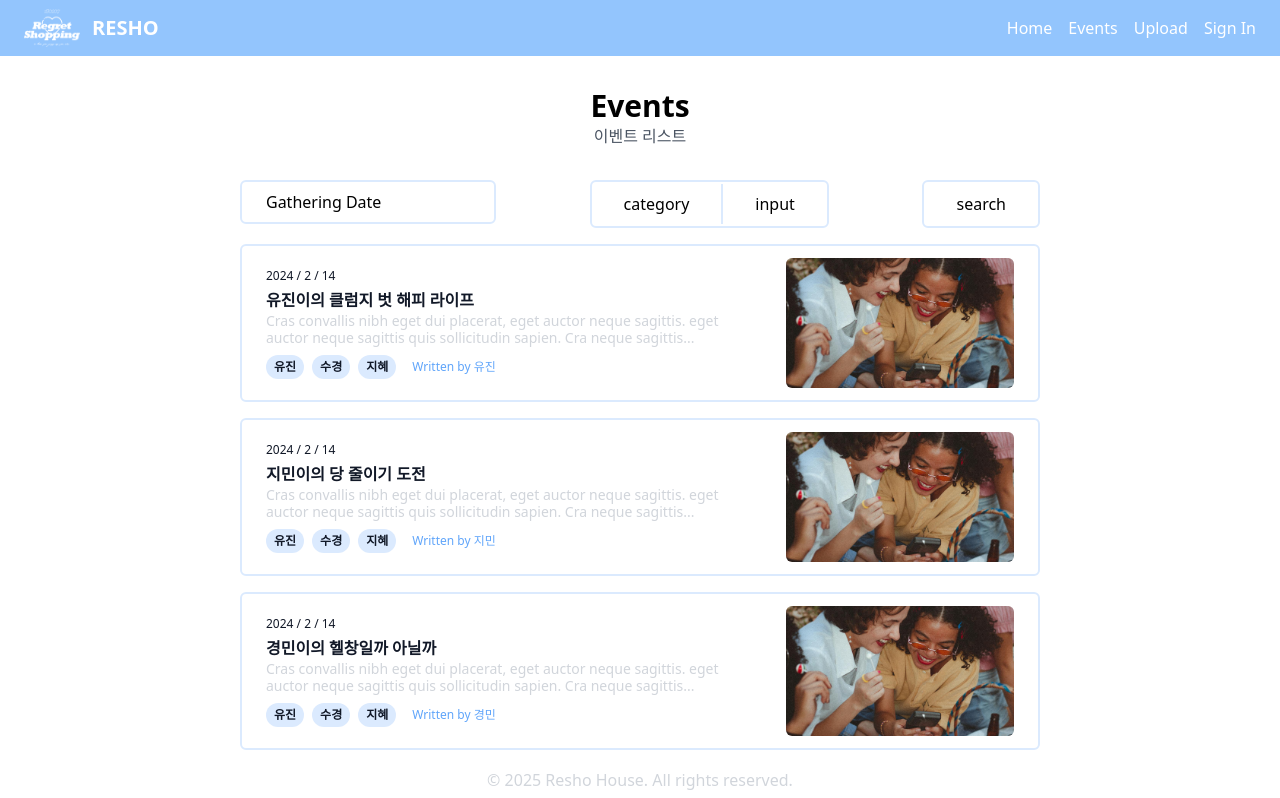
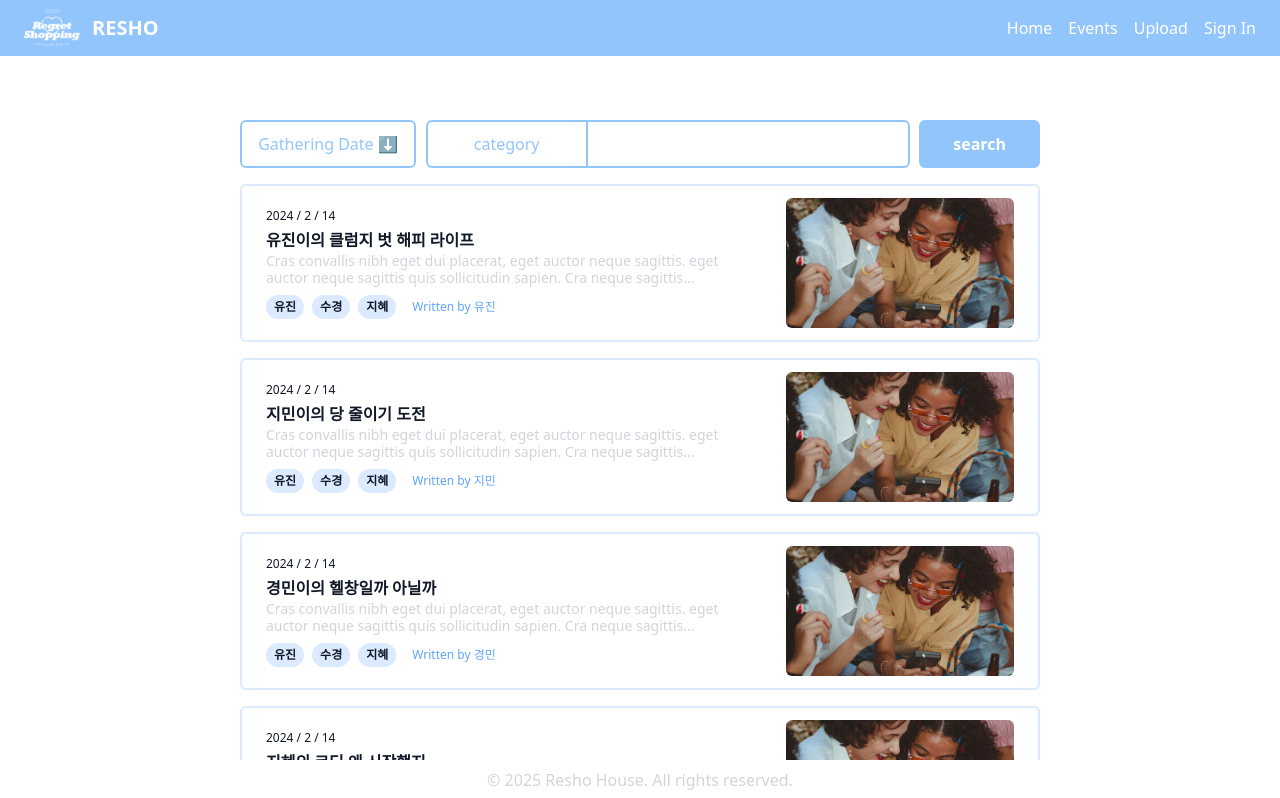
Before and after one commit to jihyelisa/resho_house_front, a React (Vite) app: page /events in a window 1280 px wide. Shown: the top 798 px of the page. Built offline with nearby package versions, Linux system fonts and the light colour scheme.

Commit message:
feat: Sorting and searching UI

```diff
--- a/src/components/Navbar.tsx
+++ b/src/components/Navbar.tsx
@@ -3,7 +3,7 @@ import logo from "../assets/resho_logo.png";
 
 const Navbar = () => {
   return (
-    <nav className="w-full bg-blue-300 h-14 px-6 text-white flex justify-between items-center sticky top-0">
+    <nav className="w-full bg-blue-300 h-14 px-6 text-white flex justify-between items-center sticky top-0 z-50">
       <Link
         to="/"
         className="text-white flex gap-3 justify-center items-center"
--- a/src/pages/EventList.tsx
+++ b/src/pages/EventList.tsx
@@ -23,10 +23,15 @@ const EventList = () => {
     "/images/photo_sample_3.jpeg",
   ];
 
-  const sortingOptions = ["Gathering Date", "Written Date"];
+  const sortingOptions = [
+    "Gathering Date ⬇️",
+    "Gathering Date ⬆️",
+    "Written Date ⬇️",
+    "Written Date ⬆️",
+  ];
 
   const [seletedSorting, setSelectedSorting] =
-    useState<string>("Gathering Date");
+    useState<string>("Gathering Date ⬇️");
   const [isSortingOpen, setIsSortingOpen] = useState<boolean>(false);
 
   const handleSortingOpen = () => {
@@ -40,24 +45,24 @@ const EventList = () => {
   return (
     <div className="text-center flex-grow flex flex-col items-center">
       <span className="top-14 w-full py-8 bg-white">
-        <h2 className="text-3xl font-bold">Events</h2>
-        <p className="text-gray-600">이벤트 리스트</p>
+        {/* <h2 className="text-3xl font-bold">Events</h2>
+        <p className="text-gray-600">이벤트 리스트</p> */}
       </span>
       {/* <div className="flex flex-col flex-grow gap-3 w-full"> */}
       <div className="flex justify-between w-4/5 mb-4">
-        <div className="relative w-64">
+        <div className="relative w-[11rem] h-[3rem]">
           <p
-            className="w-full flex items-center py-2 px-6 rounded-md border-2 border-blue-100 bg-white cursor-pointer"
+            className="text-blue-300 font-md w-[11rem] h-[3rem] flex items-center py-2 px-2 rounded-md border-2 border-blue-300 bg-white cursor-pointer justify-center"
             onClick={() => handleSortingOpen()}
           >
             {seletedSorting}
           </p>
 
           {isSortingOpen && (
-            <div className="absolute top-full left-0 w-full mt-0 bg-white shadow-md rounded-md border-2 border-blue-100">
+            <div className="flex flex-col items-center justify-center absolute top-full left-0 w-[11rem] mt-0 bg-white shadow-md rounded-md border-2 border-blue-300 overflow-hidden">
               {sortingOptions.map((option) => (
                 <p
-                  className="flex items-center py-2 px-6 cursor-pointer hover:bg-blue-100"
+                  className="font-md flex items-center justify-center w-[11rem] py-2 px-2 cursor-pointer hover:bg-blue-300"
                   onClick={() => handleSortingSelect(option)}
                 >
                   {option}
@@ -67,11 +72,14 @@ const EventList = () => {
           )}
         </div>
 
-        <div className="flex items-center rounded-md border-2 border-blue-100">
-          <span className="border-r-2 border-blue-100 py-2 px-8">category</span>
-          <span className="py-2 px-8">input</span>
+        <div className="h-[3rem] flex items-center rounded-md border-2 border-blue-300">
+          <span className="font-md text-blue-300 border-r-2 border-blue-300 w-[10rem] h-full px-4 py-2 flex items-center justify-center">
+            category
+            <img />
+          </span>
+          <input className="py-2 px-4 w-[20rem] outline-none" />
         </div>
-        <button className="flex items-center h-12 py-3 px-8 rounded-md border-2 border-blue-100">
+        <button className="font-semibold flex text-md items-center h-12 py-2 px-8 rounded-md border-2 text-white border-blue-300 bg-blue-300">
           search
         </button>
       </div>
```
